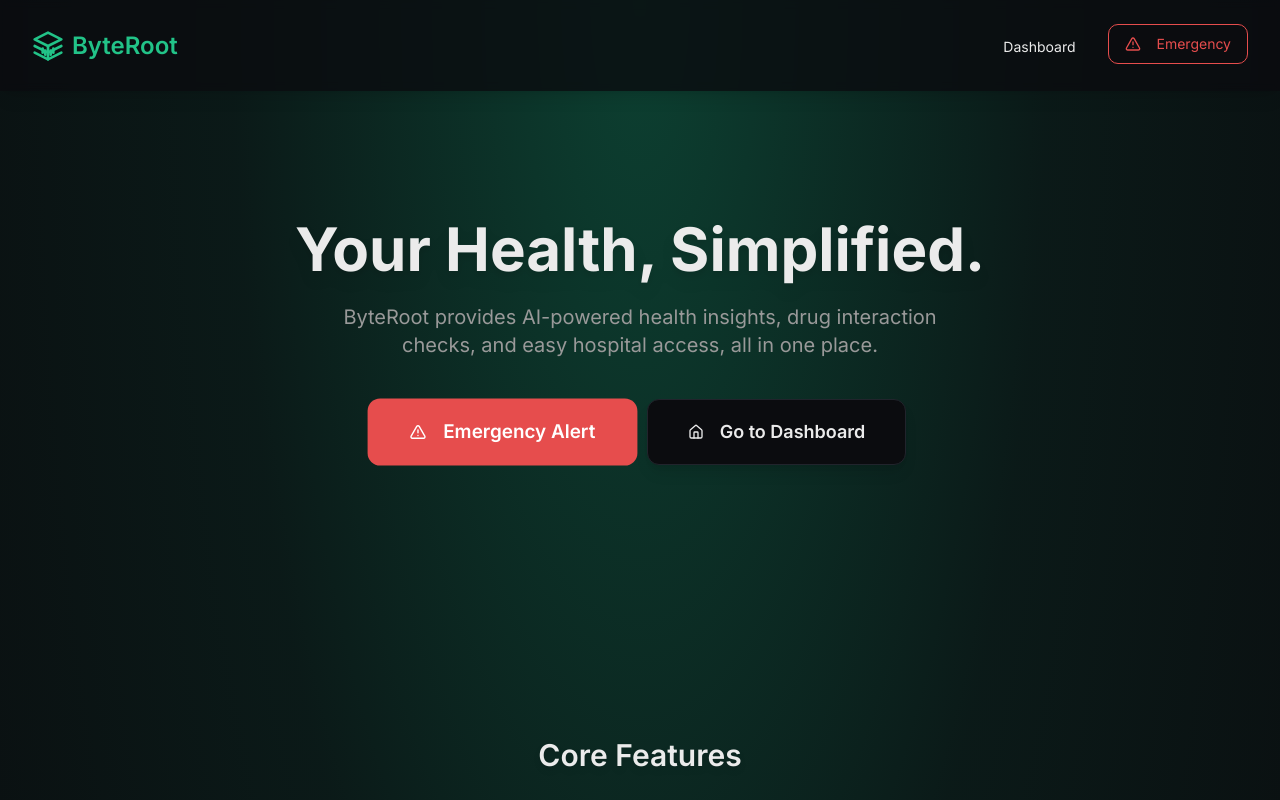
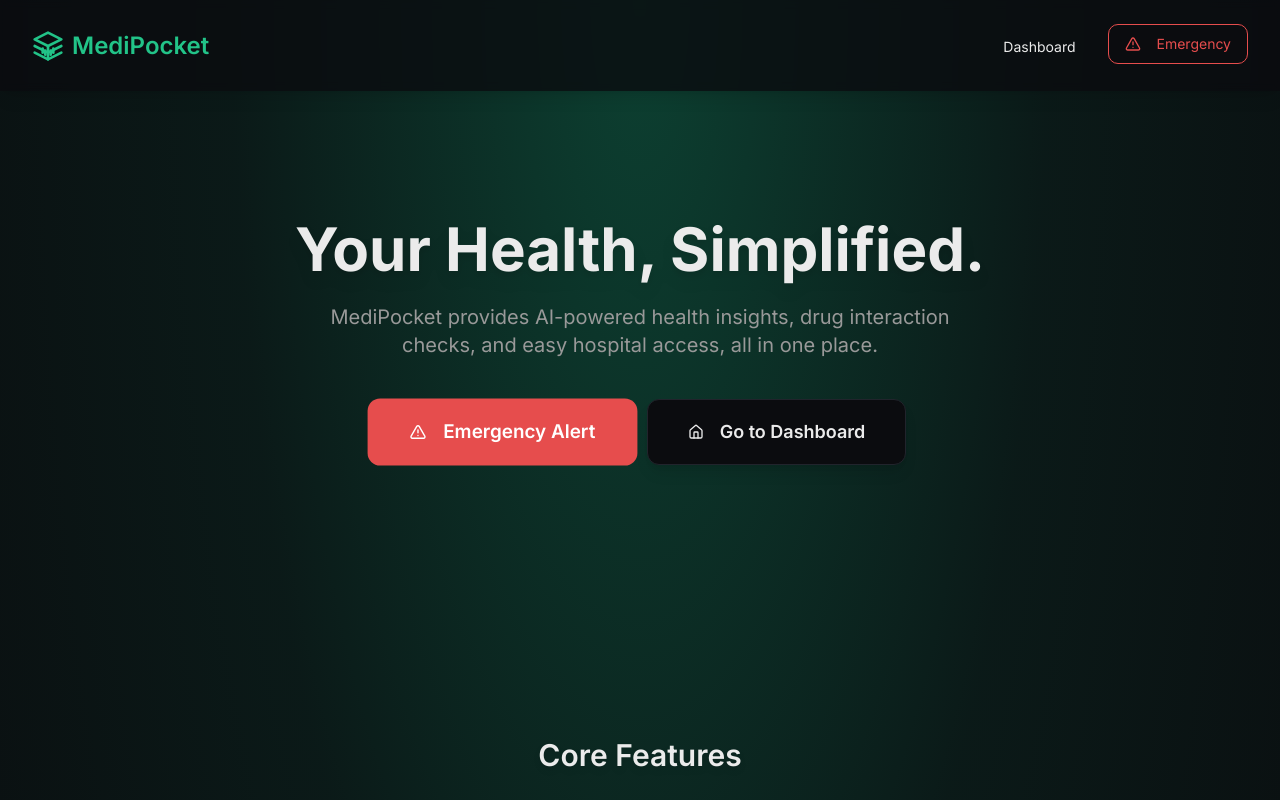
Before and after one commit to kevalmehta17/ByteRoot, a Next.js app: page / in a window 1280 px wide. Shown: the top 800 px of the page. Built offline with nearby package versions, Linux system fonts and the light colour scheme.

Commit message:
Keep clean local version before overwriting GitHub

```diff
--- a/src/app/page.tsx
+++ b/src/app/page.tsx
@@ -118,7 +118,7 @@ export default function HomePage() {
           <Link href={"/"} className="flex items-center gap-2 group">
             <Icons.logo className="h-8 w-8 text-primary transition-transform duration-300 group-hover:rotate-[360deg] group-hover:scale-110" />
             <span className="font-headline text-2xl font-semibold text-primary">
-              ByteRoot
+              MediPocket
             </span>
           </Link>
           <nav className="space-x-2 md:space-x-4">
@@ -174,7 +174,7 @@ export default function HomePage() {
               variants={fadeInUp}
               custom={1}
             >
-              ByteRoot provides AI-powered health insights, drug interaction
+              MediPocket provides AI-powered health insights, drug interaction
               checks, and easy hospital access, all in one place.
             </motion.p>
             <motion.div
@@ -302,6 +302,7 @@ export default function HomePage() {
                   width={600}
                   height={400}
                   className="rounded-2xl shadow-xl hover:shadow-2xl"
+                  data-ai-hint="medical stethoscope"
                 />
               </motion.div>
               <motion.div variants={fadeInUp} className="md:w-1/2">
```
